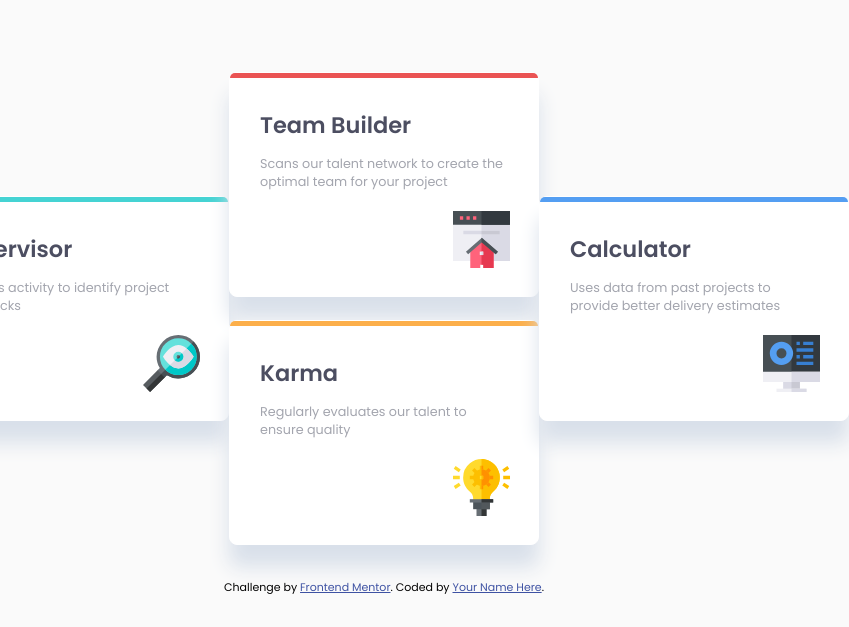
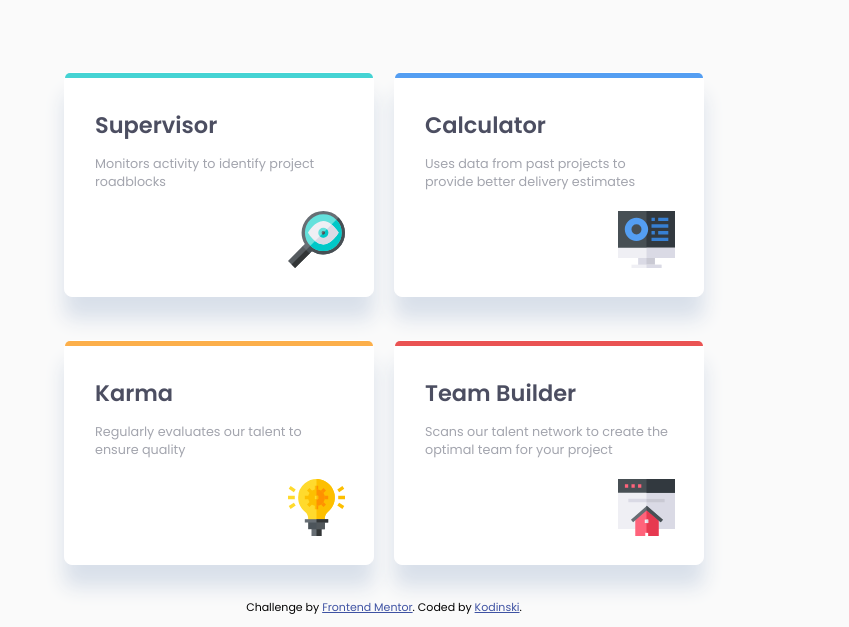
Before and after one commit to Kodinski/four-card-feature-section, a plain HTML site: page index.html in a window 768 px wide. Shown: the part 249-876 px from the top of the page, 849 px wide, since content can reach past the window. Drawn offline with Linux system fonts and the light colour scheme.

Commit message:
last commit

```diff
--- a/index.html
+++ b/index.html
@@ -73,7 +73,7 @@
         Challenge by
         <a href="https://www.frontendmentor.io?ref=challenge" target="_blank"
           >Frontend Mentor</a
-        >. Coded by <a href="#">Your Name Here</a>.
+        >. Coded by <a href="https://github.com/Kodinski/four-card-feature-section">Kodinski</a>.
       </p>
     </footer>
   </body>
--- a/style.css
+++ b/style.css
@@ -147,14 +147,14 @@ header p{
     height:57px;
 }
 
-@media  (min-width:376px) {
+@media  (min-width:1024px) {
     main{
+        width:970px;
         display: grid;
-        grid-template-columns: 1fr 1fr 1fr;
+        grid-template-columns: 310px 350px 310px;
         grid-template-rows: 1fr 1fr;
-        width:80%;
-        margin:auto;
         justify-items:center;
+        margin: auto;
     }
 
     header{
@@ -168,6 +168,7 @@ header p{
     .card.cyan{
         grid-column: 1/2;
         grid-row:1/3;
+        justify-self:end;
     }
     .card.red{
         grid-column: 2/3;
@@ -178,5 +179,46 @@ header p{
     .card.blue{
         grid-column: 3/4;
         grid-row: 1/3;
+        justify-self: start;
     }
 }
+
+@media  (min-width:700px) and (max-width:1023px) {
+    main{
+        width:650px;
+        display: grid;
+        grid-template-columns: 310px 310px;
+        grid-template-rows: 1fr 1fr;
+        justify-items:center;
+        margin: auto;
+        grid-gap: 20px;
+
+    }
+
+    header{
+        width:500px;
+    }
+
+    header h1{
+        font-size: 2em;
+    }
+
+    .card.cyan{
+        grid-column: 1/2;
+        grid-row:1/2;
+        justify-self:end;
+    }
+    .card.red{
+        grid-column: 2/3;
+        grid-row:2/3;
+    }
+    .card.orange{
+        grid-column: 1/2;
+        grid-row:2/3;
+    }
+    .card.blue{
+        grid-column: 2/3;
+        grid-row: 1/2;
+        justify-self: start;
+    }
+}
```
